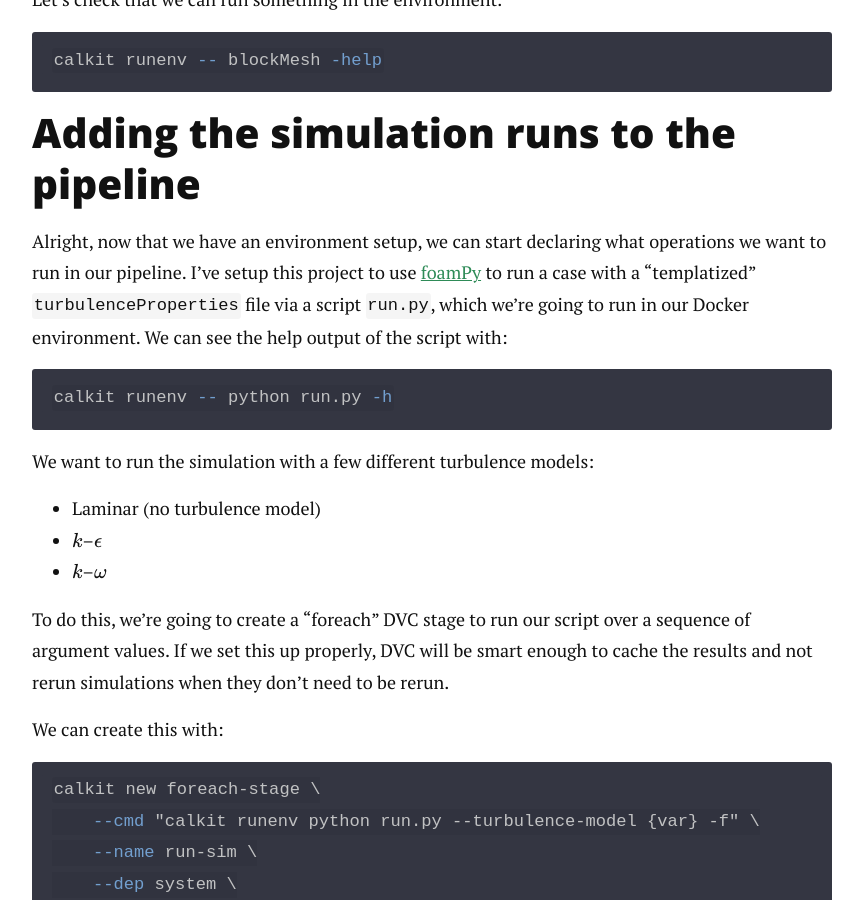
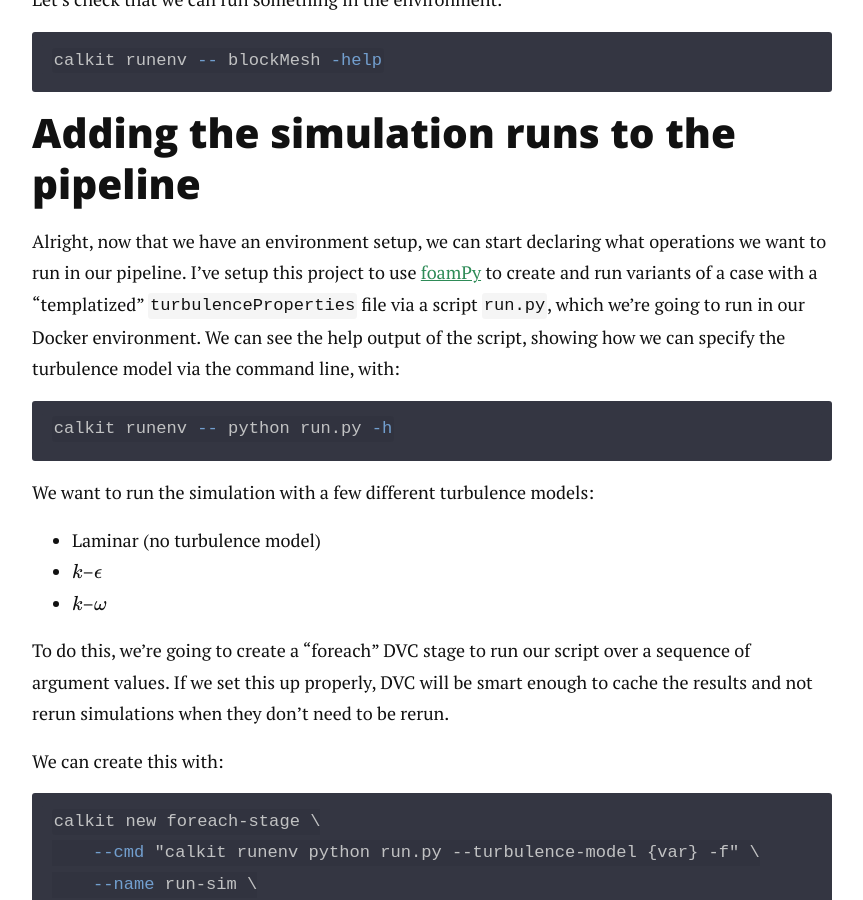
Before and after one commit to petebachant/petebachant.github.io, a Jekyll site: the page built from _posts/2024-10-23-reproducible-openfoam.markdown, in a window 1280 px wide and 900 px high, scrolled down 6747 px. Shown: the whole window, without its empty margins (208-1071 px from the left). Built offline with Jekyll 4.4.1, drawn with Linux system fonts in a browser that asks for light colours; nearby versions of some CDN libraries; formulas are drawn with MathJax 3; comment, search, counter and statistics services are not loaded.

Commit message:
Update of-repro post

````diff
--- a/_posts/2024-10-23-reproducible-openfoam.markdown
+++ b/_posts/2024-10-23-reproducible-openfoam.markdown
@@ -178,10 +178,11 @@ calkit runenv -- blockMesh -help
 Alright, now that we have an environment setup,
 we can start declaring what operations we want to run in our pipeline.
 I've setup this project to use [foamPy](https://github.com/petebachant/foamPy)
-to run a case with a "templatized" `turbulenceProperties` file via a script
-`run.py`,
+to create and run variants of a case with a "templatized"
+`turbulenceProperties` file via a script `run.py`,
 which we're going to run in our Docker environment.
-We can see the help output of the script with:
+We can see the help output of the script,
+showing how we can specify the turbulence model via the command line, with:
 
 ```sh
 calkit runenv -- python run.py -h
````
